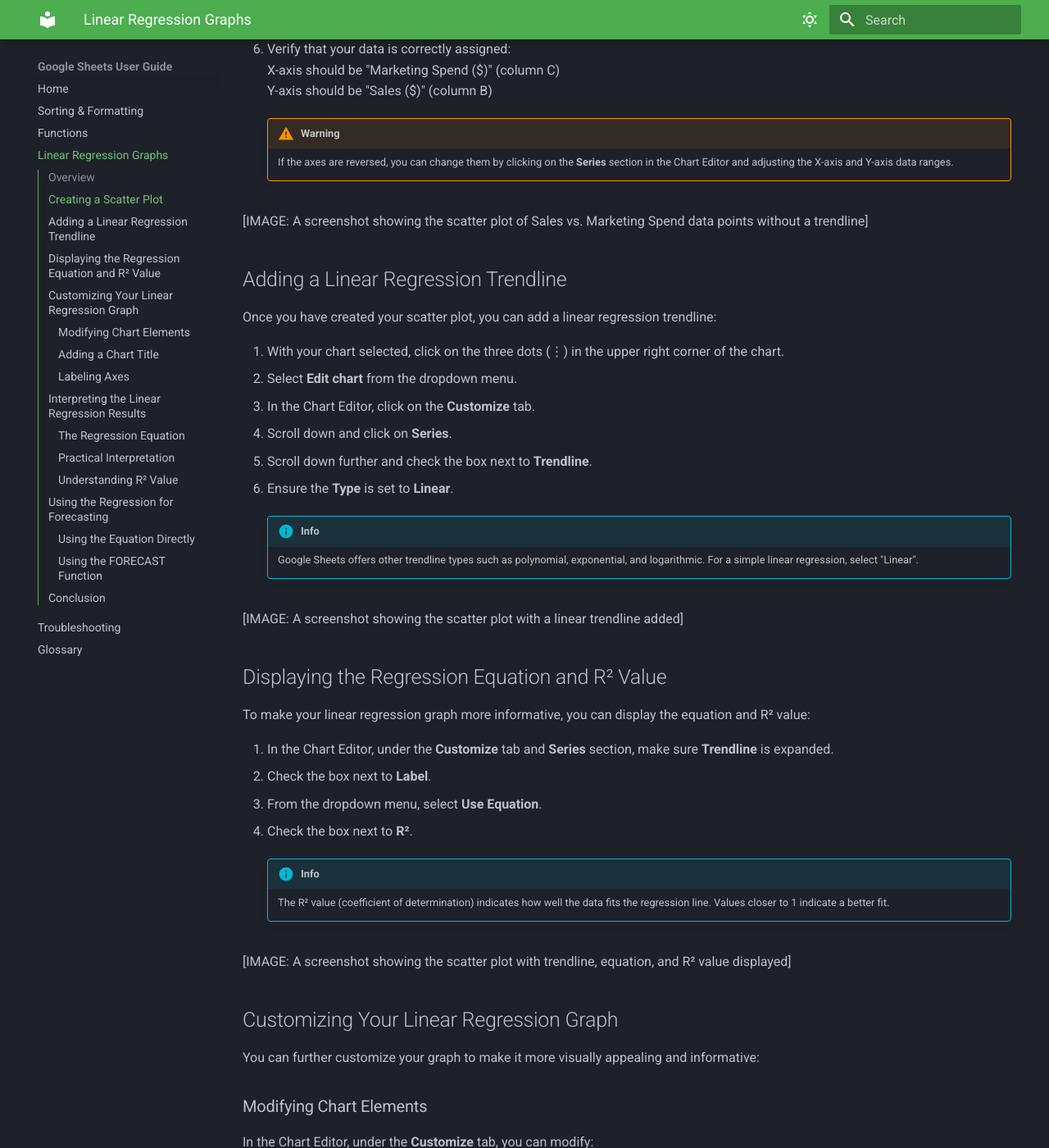
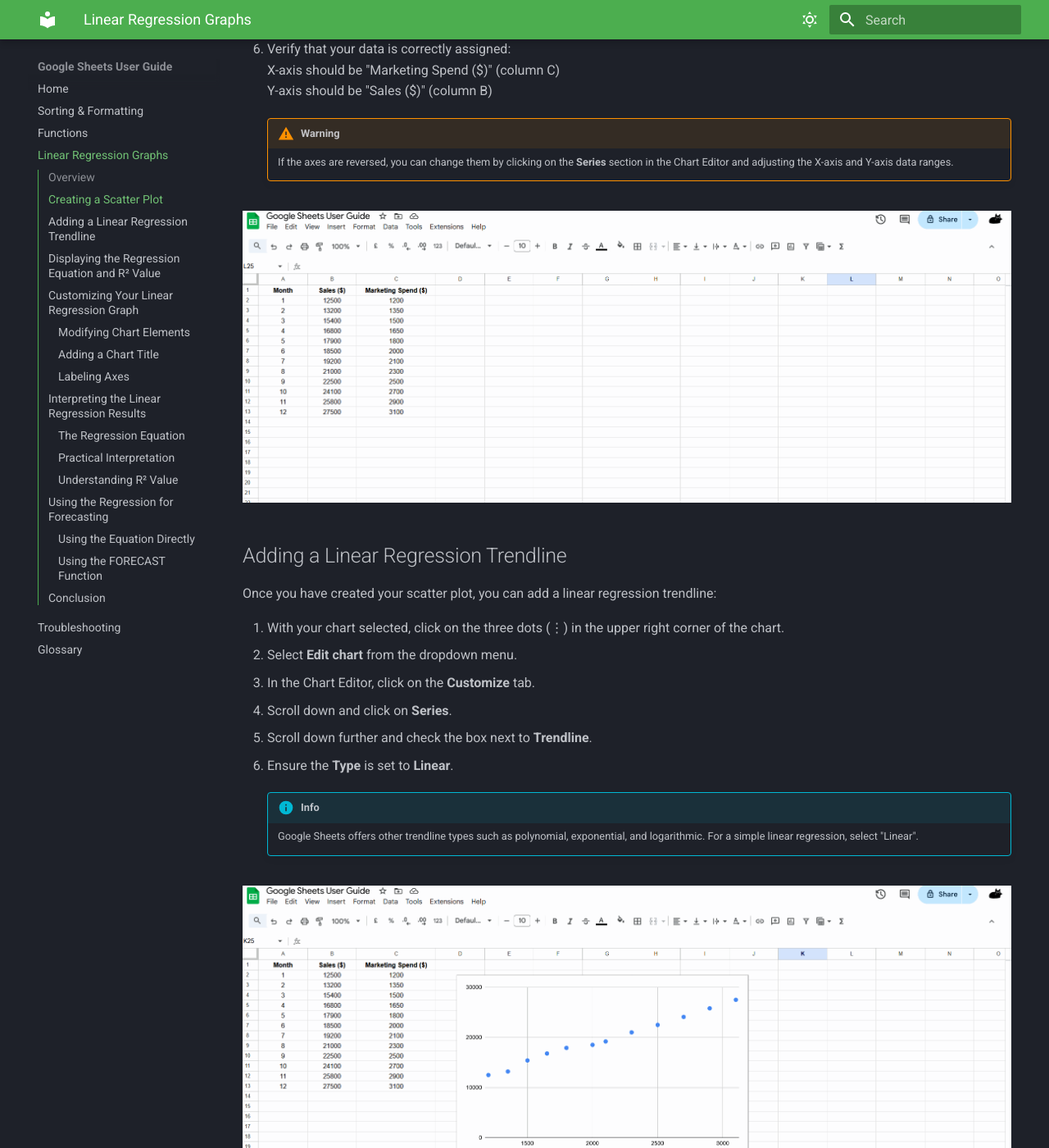
Before and after one commit to Hazel-Jeong-dev/COMM2216_UserGuide_Aibyn_Hazel, an MkDocs documentation site: the page built from docs/LinearRegression.md, in a window 1280 px wide and 1400 px high, scrolled down 1407 px. Shown: the whole window at 82% size. Built offline with MkDocs 1.6.1 and Material for MkDocs 9.7.7, drawn with Linux system fonts in a browser that asks for light colours; some of the changed text lies outside the part shown.

Commit message:
Add gifs to LinearRegression.md

```diff
--- a/docs/LinearRegression.md
+++ b/docs/LinearRegression.md
@@ -38,7 +38,7 @@ The first step in creating a linear regression graph is to create a scatter plot
     !!! warning "Warning"
         If the axes are reversed, you can change them by clicking on the **Series** section in the Chart Editor and adjusting the X-axis and Y-axis data ranges.
 
-[IMAGE: A screenshot showing the scatter plot of Sales vs. Marketing Spend data points without a trendline]
+![Creating a Scatter Plot](./images_and_gifs/ScatterPlot.gif)
 
 ## Adding a Linear Regression Trendline
 Once you have created your scatter plot, you can add a linear regression trendline:
@@ -53,7 +53,7 @@ Once you have created your scatter plot, you can add a linear regression trendli
     !!! info "Info"
         Google Sheets offers other trendline types such as polynomial, exponential, and logarithmic. For a simple linear regression, select "Linear".
 
-[IMAGE: A screenshot showing the scatter plot with a linear trendline added]
+![Adding a Trendline](./images_and_gifs/AddTrendline.gif)
 
 ## Displaying the Regression Equation and R² Value
 To make your linear regression graph more informative, you can display the equation and R² value:
@@ -66,7 +66,7 @@ To make your linear regression graph more informative, you can display the equat
     !!! info "Info"
         The R² value (coefficient of determination) indicates how well the data fits the regression line. Values closer to 1 indicate a better fit.
 
-[IMAGE: A screenshot showing the scatter plot with trendline, equation, and R² value displayed]
+![Displaying Equation and R²](./images_and_gifs/EquationR2.gif)
 
 ## Customizing Your Linear Regression Graph
 You can further customize your graph to make it more visually appealing and informative:
@@ -88,7 +88,7 @@ In the Chart Editor, under the **Customize** tab, you can modify:
 1. Under **Chart & axis titles**, select **Horizontal axis title** or **Vertical axis title**.
 2. Enter appropriate labels such as "Marketing Spend ($)" and "Sales ($)".
 
-[IMAGE: A screenshot showing the fully customized linear regression graph with proper titles and labels]
+![Customizing the Graph](./images_and_gifs/CustomizeGraph.gif)
 
 ## Interpreting the Linear Regression Results
 Understanding what the regression equation means is crucial for making data-driven decisions:
```
Also changed, not shown: other parts of docs/LinearRegression.md (+2 -0 lines), docs/images_and_gifs/AddTrendline.gif (added), docs/images_and_gifs/CustomizeGraph.gif (added), docs/images_and_gifs/EquationR2.gif (added), docs/images_and_gifs/Forecasting.gif (added), docs/images_and_gifs/ScatterPlot.gif (added).
